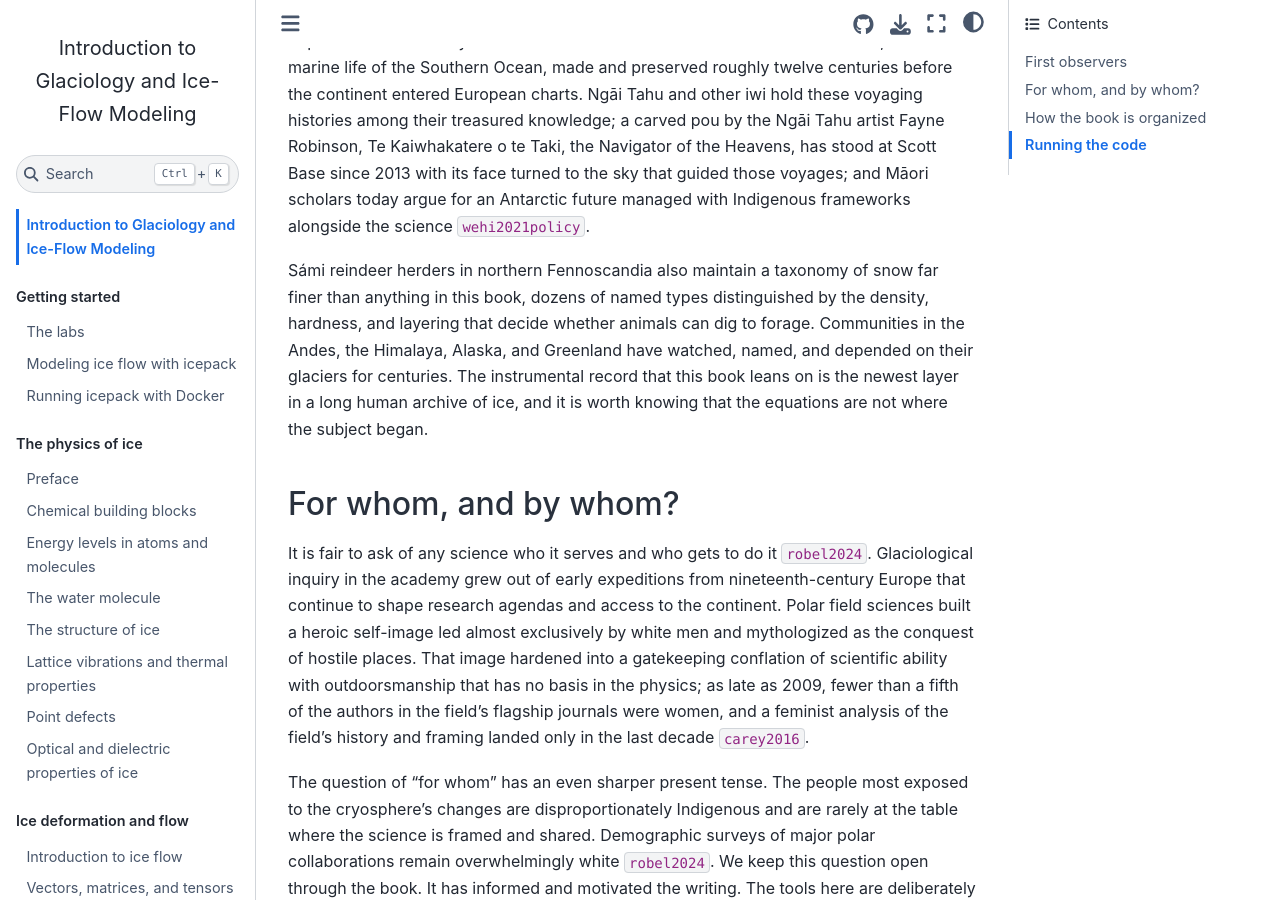
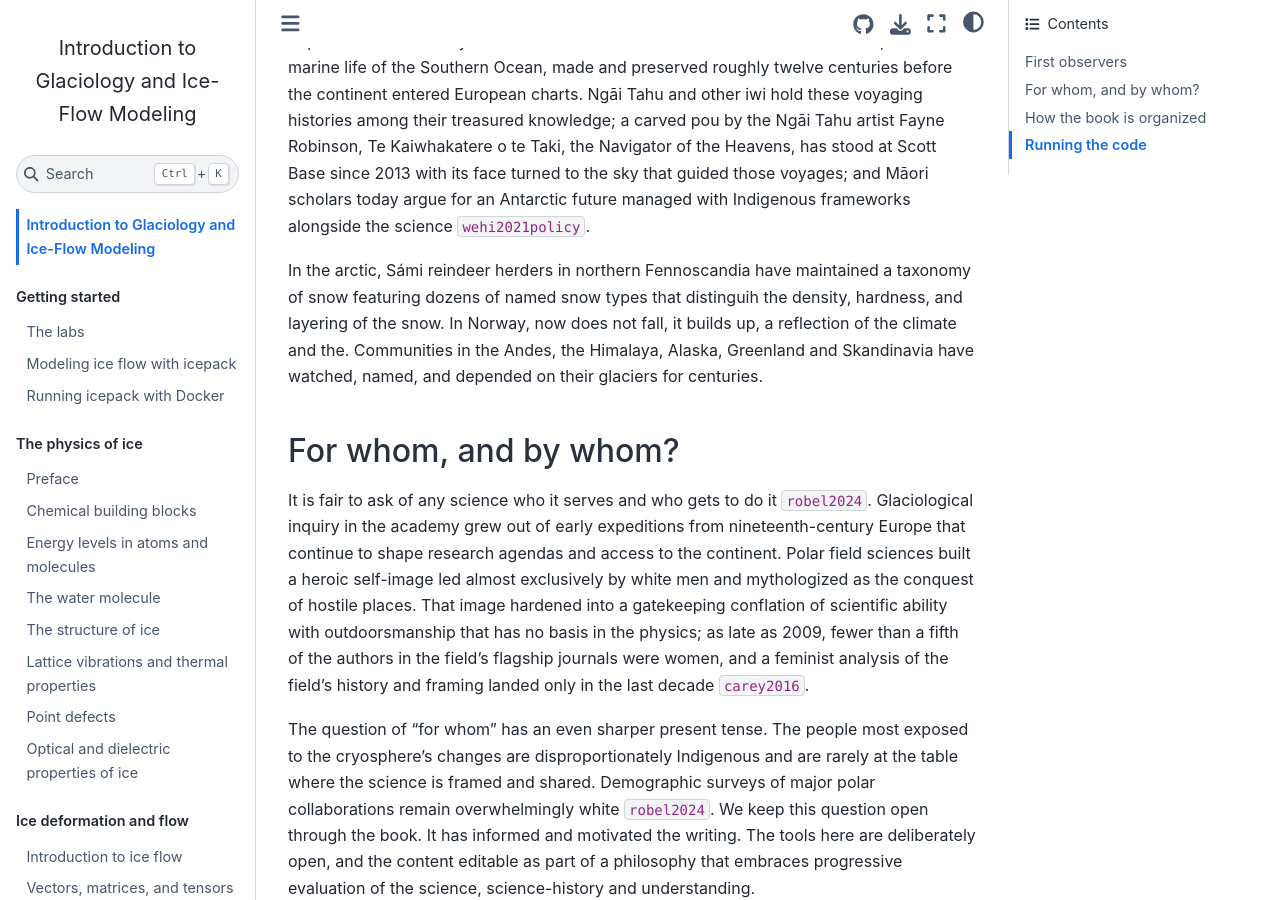
Before and after one commit to rice-glaciology/glaciology-book, a Jupyter Book: the page built from intro.md, in a window 1280 px wide and 900 px high, scrolled down 744 px. Built offline with Jupyter Book 1.0.4 settings and Sphinx 7.4.7 and the Sphinx Book theme 1.1.4, drawn with Linux system fonts in a browser that asks for light colours; pages that are not in the unit, such as notebooks, are missing from menus; cross-references to code outside the pages are shown as plain code.

Commit message:
Update intro.md

```diff
--- a/intro.md
+++ b/intro.md
@@ -8,7 +8,7 @@ The book is aimed at advanced undergraduates and beginning graduate students who
 
 The scientific study of ice sheets and glaciers is relatively young, but observations of glaciers and ice sheets are not. In the oral histories of the Māori tribal groups Ngāti Rārua and Te Āti Awa, the navigator Hui Te Rangiora sailed south from the Cook Islands on the vessel Te Ivi o Atea around 650 CE, into waters his crew described as *Te tai-uka-a-pia*, the sea foaming like arrowroot, the scraped white powder of pia being the closest thing in a tropical Pacific world to the appearance of floe ice {cite}`wehi2021`. The accounts speak of a white land that was floating, of bare summits piercing the sky, of animals that dive to great depths. These are likely some of the first observations of Antarctic ice shelves, and the marine life of the Southern Ocean, made and preserved roughly twelve centuries before the continent entered European charts. Ngāi Tahu and other iwi hold these voyaging histories among their treasured knowledge; a carved pou by the Ngāi Tahu artist Fayne Robinson, Te Kaiwhakatere o te Taki, the Navigator of the Heavens, has stood at Scott Base since 2013 with its face turned to the sky that guided those voyages; and Māori scholars today argue for an Antarctic future managed with Indigenous frameworks alongside the science {cite}`wehi2021policy`.
 
-Sámi reindeer herders in northern Fennoscandia also maintain a taxonomy of snow far finer than anything in this book, dozens of named types distinguished by the density, hardness, and layering that decide whether animals can dig to forage. Communities in the Andes, the Himalaya, Alaska, and Greenland have watched, named, and depended on their glaciers for centuries. The instrumental record that this book leans on is the newest layer in a long human archive of ice, and it is worth knowing that the equations are not where the subject began.
+In the arctic, Sámi reindeer herders in northern Fennoscandia have maintained a taxonomy of snow featuring dozens of named snow types that distinguih the density, hardness, and layering of the snow. In Norway, now does not fall, it builds up, a reflection of the climate and the. Communities in the Andes, the Himalaya, Alaska, Greenland and Skandinavia have watched, named, and depended on their glaciers for centuries.
 
 ## For whom, and by whom?
 
```
